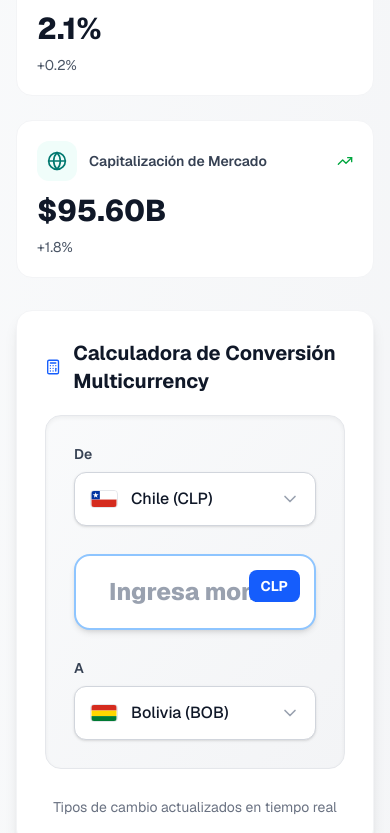
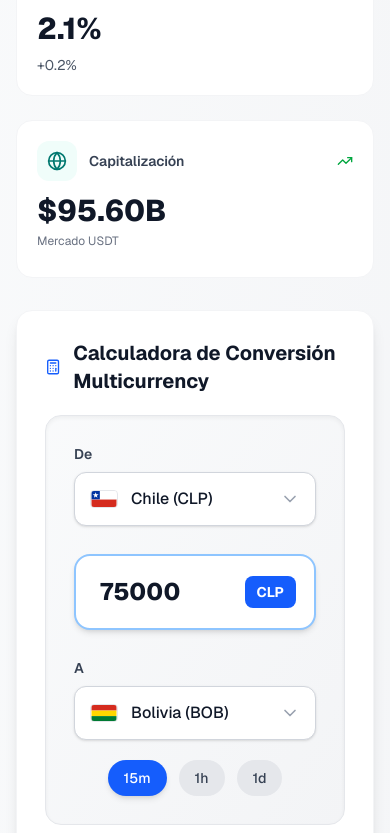
Before and after one commit to hfhc2025/calc2ALti, a Next.js app: page / in a window 390 px wide. Shown: the part 1164-1997 px from the top of the page. Built offline with nearby package versions, Linux system fonts and the light colour scheme.

Commit message:
Actualiza page: agrega selector de ventana temporal

```diff
--- a/app/page.tsx
+++ b/app/page.tsx
@@ -1,3 +1,4 @@
+
 'use client'
 
 import { useEffect, useState, useMemo } from 'react'
@@ -85,7 +86,7 @@ const COUNTRIES = [
     currency: 'CLP',
     symbol: '$',
     flag: ChileFlag,
-    rate: 940
+    rate: 940 // Tasa P2P de referencia
   },
   {
     id: 'bo',
@@ -93,7 +94,7 @@ const COUNTRIES = [
     currency: 'BOB',
     symbol: 'Bs',
     flag: BoliviaFlag,
-    rate: 16.3
+    rate: 16.3 // Tasa P2P de referencia
   },
   {
     id: 'ar',
@@ -101,7 +102,7 @@ const COUNTRIES = [
     currency: 'ARS',
     symbol: '$',
     flag: ArgentinaFlag,
-    rate: 1200
+    rate: 1200 // Tasa P2P de referencia
   },
   {
     id: 'pe',
@@ -109,7 +110,7 @@ const COUNTRIES = [
     currency: 'PEN',
     symbol: 'S/',
     flag: PeruFlag,
-    rate: 3.85
+    rate: 3.85 // Tasa P2P de referencia
   },
   {
     id: 'co',
@@ -117,7 +118,7 @@ const COUNTRIES = [
     currency: 'COP',
     symbol: '$',
     flag: ColombiaFlag,
-    rate: 4200
+    rate: 4200 // Tasa P2P de referencia
   },
   {
     id: 'mx',
@@ -125,7 +126,7 @@ const COUNTRIES = [
     currency: 'MXN',
     symbol: '$',
     flag: MexicoFlag,
-    rate: 18.5
+    rate: 18.5 // Tasa P2P de referencia
   },
   {
     id: 'br',
@@ -133,7 +134,7 @@ const COUNTRIES = [
     currency: 'BRL',
     symbol: 'R$',
     flag: BrazilFlag,
-    rate: 5.2
+    rate: 5.2 // Tasa P2P de referencia
   }
 ]
 
@@ -205,7 +206,7 @@ function KPICard({ title, value, change, changePercent, icon: Icon, trend, subti
 function MiniChart({ data, color = 'blue', title }: { data: number[], color?: string, title?: string }) {
   const max = Math.max(...data)
   const min = Math.min(...data)
-  const range = max - min
+  const range = max - min === 0 ? 1 : max - min;
 
   const points = data.map((value, index) => {
     const x = (index / (data.length - 1)) * 200
@@ -215,7 +216,7 @@ function MiniChart({ data, color = 'blue', title }: { data: number[], color?: st
 
   const lastValue = data[data.length - 1]
   const prevValue = data[data.length - 2] || lastValue
-  const changePercent = ((lastValue - prevValue) / prevValue) * 100
+  const changePercent = prevValue !== 0 ? ((lastValue - prevValue) / prevValue) * 100 : 0;
 
   return (
     <div>
@@ -231,14 +232,14 @@ function MiniChart({ data, color = 'blue', title }: { data: number[], color?: st
         <polyline
           points={points}
           fill="none"
-          stroke={color === 'blue' ? '#4F46E5' : color === 'green' ? '#059669' : '#DC2626'} /* Colores más profundos */
-          strokeWidth="2.5" /* Mayor grosor de línea */
+          stroke={color === 'blue' ? '#4F46E5' : color === 'green' ? '#059669' : color === 'yellow' ? '#F59E0B' : color === 'purple' ? '#8B5CF6' : '#DC2626'}
+          strokeWidth="2.5"
           className="drop-shadow-sm"
         />
         <defs>
           <linearGradient id={`gradient-${color}`} x1="0%" y1="0%" x2="0%" y2="100%">
-            <stop offset="0%" stopColor={color === 'blue' ? '#6366F1' : color === 'green' ? '#10B981' : '#EF4444'} stopOpacity="0.15"/> /* Mayor opacidad */
-            <stop offset="100%" stopColor={color === 'blue' ? '#6366F1' : color === 'green' ? '#10B981' : '#EF4444'} stopOpacity="0"/>
+            <stop offset="0%" stopColor={color === 'blue' ? '#6366F1' : color === 'green' ? '#10B981' : color === 'yellow' ? '#FBBF24' : color === 'purple' ? '#A78BFA' : '#EF4444'} stopOpacity="0.15"/>
+            <stop offset="100%" stopColor={color === 'blue' ? '#6366F1' : color === 'green' ? '#10B981' : color === 'yellow' ? '#FBBF24' : color === 'purple' ? '#A78BFA' : '#EF4444'} stopOpacity="0"/>
           </linearGradient>
         </defs>
         <polyline
@@ -344,27 +345,80 @@ function CountrySelector({
   )
 }
 
-
-/* ────────  Currency Converter  ──────── */
+/* ────────  Currency Converter Component (Corrected) ──────── */
 function CurrencyConverter() {
   const [fromCountryId, setFromCountryId] = useState('cl')
   const [toCountryId, setToCountryId] = useState('bo')
-  const [amount, setAmount] = useState('')
+  const [amount, setAmount] = useState('75000') // Default amount for demo
+  const [window, setWindow] = useState<'15m' | '1h' | '1d'>('15m')
+  const [loading, setLoading] = useState(false)
+  const [apiRates, setApiRates] = useState<Record<string, number>>({})
 
-  const fromCountry = COUNTRIES.find(c => c.id === fromCountryId) || COUNTRIES[0]
-  const toCountry = COUNTRIES.find(c => c.id === toCountryId) || COUNTRIES[1]
+  const fromCountry = useMemo(() => COUNTRIES.find(c => c.id === fromCountryId) || COUNTRIES[0], [fromCountryId]);
+  const toCountry = useMemo(() => COUNTRIES.find(c => c.id === toCountryId) || COUNTRIES[1], [toCountryId]);
 
-  const cleanNumber = (raw: string) => Number(raw.replace(/[^\d]/g, '')) || 0
-  const fmt = (n: number) => n.toLocaleString('es-CL', { maximumFractionDigits: 2 })
+  const cleanNumber = (raw: string) => {
+    if (!raw) return 0;
+    const cleaned = String(raw).replace(/\./g, '').replace(',', '.');
+    return parseFloat(cleaned) || 0;
+  };
 
-  const amountValue = cleanNumber(amount)
-  const usdt = amountValue ? amountValue / fromCountry.rate : 0
-  const convertedAmount = usdt * toCountry.rate
+  const formatInput = (num: number) => {
+    if (isNaN(num) || num === 0) return '';
+    return num.toLocaleString('de-DE'); // Use a locale that uses dots for thousands
+  };
 
-  // Calcular ganancia por arbitraje (si es relevante)
-  const officialRate = fromCountry.id === 'cl' && toCountry.id === 'bo' ? 6.97 : null
-  const profit = officialRate ? (convertedAmount - (usdt * officialRate)) : 0
-  const profitPercent = officialRate ? ((convertedAmount / (usdt * officialRate) - 1) * 100) : 0
+  const fmt = (n: number) => n.toLocaleString('es-CL', { minimumFractionDigits: 2, maximumFractionDigits: 2 });
+
+  useEffect(() => {
+    const getSimulatedRate = (currency: string, timeWindow: '15m' | '1h' | '1d') => {
+        const baseRates: Record<string, number> = {
+            CLP: 940, BOB: 6.91, ARS: 1210, PEN: 3.82, COP: 4250, MXN: 18.3, BRL: 5.15
+        };
+        const base = baseRates[currency] || 1;
+        switch (timeWindow) {
+            case '15m': return base * 1.002;
+            case '1h': return base * 1.000;
+            case '1d': return base * 0.998;
+            default: return base;
+        }
+    }
+
+    const fetchApiRates = async () => {
+      setLoading(true);
+      await new Promise(resolve => setTimeout(resolve, 300));
+
+      const fromRate = getSimulatedRate(fromCountry.currency, window);
+      const toRate = getSimulatedRate(toCountry.currency, window);
+
+      setApiRates({
+          [fromCountry.currency]: fromRate,
+          [toCountry.currency]: toRate
+      });
+
+      setLoading(false);
+    };
+
+    fetchApiRates();
+  }, [window, fromCountryId, toCountryId]);
+
+  const amountValue = cleanNumber(amount);
+
+  const fromApiRate = apiRates[fromCountry.currency] || fromCountry.rate;
+  const toApiRate = apiRates[toCountry.currency] || toCountry.rate;
+
+  // 1. Calcular USDT usando la tasa de la API (la mejor tasa de entrada)
+  const usdt = amountValue && fromApiRate ? amountValue / fromApiRate : 0;
+
+  // 2. El "Valor Convertido" principal usa la tasa P2P (paralela) guardada.
+  const convertedAmount = usdt * toCountry.rate;
+
+  // 3. Calcular el valor a la tasa de la API para la comparación.
+  const amountAtApiRate = usdt * toApiRate;
+
+  // 4. Calcular la ganancia/pérdida del arbitraje.
+  const arbitrageProfit = convertedAmount - amountAtApiRate;
+  const arbitrageProfitPercent = amountAtApiRate > 0 ? (arbitrageProfit / amountAtApiRate) * 100 : 0;
 
   return (
     <div className="bg-white border border-gray-100 rounded-2xl p-7 shadow-lg">
@@ -375,7 +429,7 @@ function CurrencyConverter() {
 
       <div className="space-y-7">
         <div className="bg-gradient-to-br from-gray-50 to-gray-100 border border-gray-200 rounded-2xl p-7 shadow-inner">
-          <div className="grid grid-cols-1 md:grid-cols-3 gap-7">
+          <div className="grid grid-cols-1 md:grid-cols-[1fr_auto_1fr] items-end gap-7">
             <CountrySelector
               countries={COUNTRIES}
               selectedId={fromCountryId}
@@ -383,24 +437,23 @@ function CurrencyConverter() {
               label="De"
             />
 
-            <div className="flex flex-col justify-end">
-              <div className="relative">
-                <div className="absolute inset-0 flex items-center justify-center pointer-events-none">
-                  <div className="bg-white border border-gray-300 rounded-full p-2 shadow-md">
-                    <ArrowRightLeft className="w-6 h-6 text-gray-600" />
-                  </div>
-                </div>
+            <div className="flex flex-col justify-end relative">
                 <input
                   type="text"
-                  className="relative w-full text-center bg-white border-2 border-blue-300 rounded-2xl px-5 py-5 text-2xl font-extrabold text-gray-900 placeholder-gray-400 focus:outline-none focus:ring-4 focus:ring-blue-100 focus:border-blue-600 transition-all duration-200 shadow-md"
-                  placeholder="Ingresa monto"
+                  className="relative w-full text-left bg-white border-2 border-blue-300 rounded-2xl pl-6 pr-24 py-5 text-2xl font-extrabold text-gray-900 placeholder-gray-400 focus:outline-none focus:ring-4 focus:ring-blue-100 focus:border-blue-600 transition-all duration-200 shadow-md"
+                  placeholder="0"
                   value={amount}
-                  onChange={e => setAmount(e.target.value)}
+                  onChange={e => {
+                    const numericValue = e.target.value.replace(/[^0-9]/g, '');
+                    setAmount(formatInput(Number(numericValue)));
+                  }}
+                  inputMode="numeric"
                 />
-                <div className="absolute top-4 right-4 bg-blue-600 text-white text-sm px-3 py-1.5 rounded-lg font-bold">
-                  {fromCountry.currency}
+                <div className="absolute inset-y-0 right-0 flex items-center pr-5 pointer-events-none">
+                  <span className="bg-blue-600 text-white text-sm px-3 py-1.5 rounded-lg font-bold">
+                    {fromCountry.currency}
+                  </span>
                 </div>
-              </div>
             </div>
 
             <CountrySelector
@@ -410,9 +463,22 @@ function CurrencyConverter() {
               label="A"
             />
           </div>
+
+          <div className="mt-5 flex justify-center gap-3">
+            <button onClick={() => setWindow('15m')} className={`px-4 py-2 rounded-full text-sm font-medium transition-all duration-200 ${window === '15m' ? 'bg-blue-600 text-white shadow-md' : 'bg-gray-200 text-gray-700 hover:bg-gray-300'}`}>15m</button>
+            <button onClick={() => setWindow('1h')} className={`px-4 py-2 rounded-full text-sm font-medium transition-all duration-200 ${window === '1h' ? 'bg-blue-600 text-white shadow-md' : 'bg-gray-200 text-gray-700 hover:bg-gray-300'}`}>1h</button>
+            <button onClick={() => setWindow('1d')} className={`px-4 py-2 rounded-full text-sm font-medium transition-all duration-200 ${window === '1d' ? 'bg-blue-600 text-white shadow-md' : 'bg-gray-200 text-gray-700 hover:bg-gray-300'}`}>1d</button>
+          </div>
         </div>
 
-        {amountValue > 0 && (
+        {loading && (
+          <div className="text-center text-blue-600 font-medium flex items-center justify-center gap-2 py-4">
+            <svg className="animate-spin h-5 w-5 text-blue-600" xmlns="http://www.w3.org/2000/svg" fill="none" viewBox="0 0 24 24"><circle className="opacity-25" cx="12" cy="12" r="10" stroke="currentColor" strokeWidth="4"></circle><path className="opacity-75" fill="currentColor" d="M4 12a8 8 0 018-8V0C5.373 0 0 5.373 0 12h4zm2 5.291A7.962 7.962 0 014 12H0c0 3.042 1.135 5.824 3 7.938l3-2.647z"></path></svg>
+            Consultando tasas...
+          </div>
+        )}
+
+        {amountValue > 0 && !loading && (
           <div className="space-y-5">
             <div className="bg-gradient-to-br from-blue-50 to-indigo-50 border border-blue-200 rounded-2xl p-6 shadow-md">
               <div className="grid grid-cols-1 md:grid-cols-2 gap-5">
@@ -421,29 +487,29 @@ function CurrencyConverter() {
                     <span className="text-base font-medium text-gray-600">USDT Equivalente:</span>
                     <span className="text-xl font-bold text-gray-900">{fmt(usdt)} USDT</span>
                   </div>
-                  <div className="text-sm text-gray-500">Tasa: 1 USDT = {fromCountry.symbol}{fmt(fromCountry.rate)}</div>
+                  <div className="text-sm text-gray-500">Tasa (API): 1 USDT = {fromCountry.symbol} {fromApiRate.toLocaleString('es-CL', {maximumFractionDigits: 2})}</div>
                 </div>
 
                 <div className="bg-gradient-to-r from-green-50 to-emerald-50 rounded-xl p-5 border border-green-200 shadow-sm">
                   <div className="flex justify-between items-center">
                     <span className="text-base font-medium text-gray-600">Valor Convertido:</span>
-                    <span className="text-xl font-bold text-green-700">
-                      {toCountry.symbol} {fmt(convertedAmount)}
-                    </span>
+                    <span className="text-xl font-bold text-green-700">{toCountry.symbol} {fmt(convertedAmount)}</span>
                   </div>
-                  <div className="text-sm text-gray-500 mt-2">Tasa: 1 USDT = {toCountry.symbol}{fmt(toCountry.rate)}</div>
+                  <div className="text-sm text-gray-500 mt-2">Tasa (P2P): 1 USDT = {toCountry.symbol} {toCountry.rate.toLocaleString('es-CL', {maximumFractionDigits: 2})}</div>
                 </div>
               </div>
             </div>
 
-            {officialRate && profit > 0 && (
-              <div className="bg-gradient-to-r from-yellow-50 to-orange-50 border border-yellow-200 rounded-2xl p-5 text-center shadow-md">
-                <div className="text-base font-medium text-yellow-800 mb-1">💰 Ganancia por Arbitraje</div>
-                <div className="text-xl font-bold text-green-700">
-                  +{fmt(profit)} {toCountry.currency}
+            {Math.abs(arbitrageProfit) > 0.01 && (
+              <div className={`bg-gradient-to-r border rounded-2xl p-5 text-center shadow-md ${arbitrageProfit > 0 ? 'from-yellow-50 to-orange-50 border-yellow-200' : 'from-red-50 to-pink-50 border-red-200'}`}>
+                <div className={`text-base font-medium mb-1 ${arbitrageProfit > 0 ? 'text-yellow-800' : 'text-red-800'}`}>
+                    💰 Oportunidad de Arbitraje vs Tasa API
                 </div>
-                <div className="text-sm text-yellow-700">
-                  ({profitPercent.toFixed(1)}% más que el tipo oficial)
+                <div className={`text-xl font-bold ${arbitrageProfit > 0 ? 'text-green-700' : 'text-red-700'}`}>
+                  {arbitrageProfit > 0 ? '+' : ''}{fmt(arbitrageProfit)} {toCountry.currency}
+                </div>
+                <div className={`text-sm ${arbitrageProfit > 0 ? 'text-yellow-700' : 'text-red-700'}`}>
+                   (Estás obteniendo un {Math.abs(arbitrageProfitPercent).toFixed(1)}% {arbitrageProfit > 0 ? 'más' : 'menos'} que con la tasa API de {toApiRate.toLocaleString('es-CL', {maximumFractionDigits: 2})})
                 </div>
               </div>
             )}
@@ -461,7 +527,6 @@ function CurrencyConverter() {
 /* ────────  Mock Market Data  ──────── */
 function useMarketData() {
   const [data, setData] = useState({
-    // KPIs de mercado
     marketKPIs: {
       usdtVolume24h: 2845000,
       activeOrders: 1247,
@@ -471,14 +536,12 @@ function useMarketData() {
       marketCap: 95600000000,
       conversionVolume: 12450000
     },
-    // Datos históricos para gráficos
     priceHistory: {
       clp: [935, 938, 942, 940, 945, 941, 940, 938],
-      bob: [16.1, 16.2, 16.4, 16.3, 16.5, 16.2, 16.3, 16.1],
+      bob: [6.92, 6.91, 6.94, 6.93, 6.95, 6.92, 6.90, 6.91],
       ars: [1180, 1185, 1190, 1200, 1195, 1205, 1210, 1200],
       pen: [3.80, 3.82, 3.85, 3.83, 3.87, 3.84, 3.85, 3.82]
     },
-    // Ofertas del mercado
     offers: {
       buyCLP: [
         { merchant: 'Binance P2P', price: 940, volume24h: '1.2M USDT', spread: 0.5 },
@@ -487,13 +550,12 @@ function useMarketData() {
         { merchant: 'Bitso', price: 948, volume24h: '450K USDT', spread: 1.8 }
       ],
       sellBOB: [
-        { merchant: 'Binance P2P', price: 16.3, volume24h: '950K BOB', spread: 0.6 },
-        { merchant: 'LocalBitcoins', price: 16.1, volume24h: '720K BOB', spread: 1.1 },
-        { merchant: 'Paxful', price: 15.9, volume24h: '580K BOB', spread: 1.5 },
-        { merchant: 'Remitly', price: 15.7, volume24h: '380K BOB', spread: 2.2 }
+        { merchant: 'Binance P2P', price: 6.91, volume24h: '950K BOB', spread: 0.6 },
+        { merchant: 'LocalBitcoins', price: 6.95, volume24h: '720K BOB', spread: 1.1 },
+        { merchant: 'Paxful', price: 6.98, volume24h: '580K BOB', spread: 1.5 },
+        { merchant: 'Airtm', price: 7.05, volume24h: '380K BOB', spread: 2.2 }
       ]
     },
-    // Tendencias de mercado
     trends: {
       topGainers: [
         { country: 'Argentina', currency: 'ARS', change: '+2.3%' },
@@ -508,7 +570,6 @@ function useMarketData() {
   })
 
   useEffect(() => {
-    // Simular actualizaciones de datos en tiempo real
     const interval = setInterval(() => {
       setData(prev => {
         const randomChange = (min: number, max: number) => Math.random() * (max - min) + min
@@ -521,7 +582,7 @@ function useMarketData() {
           },
           priceHistory: {
             clp: [...prev.priceHistory.clp.slice(1), prev.priceHistory.clp[prev.priceHistory.clp.length - 1] + randomChange(-1, 1)],
-            bob: [...prev.priceHistory.bob.slice(1), prev.priceHistory.bob[prev.priceHistory.bob.length - 1] + randomChange(-0.05, 0.05)],
+            bob: [...prev.priceHistory.bob.slice(1), prev.priceHistory.bob[prev.priceHistory.bob.length - 1] + randomChange(-0.01, 0.01)],
             ars: [...prev.priceHistory.ars.slice(1), prev.priceHistory.ars[prev.priceHistory.ars.length - 1] + randomChange(-5, 5)],
             pen: [...prev.priceHistory.pen.slice(1), prev.priceHistory.pen[prev.priceHistory.pen.length - 1] + randomChange(-0.02, 0.02)]
           }
@@ -540,24 +601,16 @@ export default function FinancialDashboard() {
   const [lastUpdate, setLastUpdate] = useState<Date | null>(null)
   const marketData = useMarketData()
 
-  // Fix hydration mismatch by setting time on client side only
   useEffect(() => {
     setLastUpdate(new Date())
-  }, [])
-
-  // Obtener tasas actuales para KPIs
-  const currentRates = useMemo(() => {
-    return COUNTRIES.reduce((acc, country) => {
-      acc[country.id] = country.rate
-      return acc
-    }, {} as Record<string, number>)
+    const timer = setInterval(() => setLastUpdate(new Date()), 1000);
+    return () => clearInterval(timer);
   }, [])
 
   return (
     <div className="min-h-screen bg-gradient-to-br from-gray-50 to-gray-100 font-sans antialiased">
     <div className="max-w-7xl mx-auto px-4 sm:px-6 lg:px-8 py-8">
 
-        {/* Header Dashboard */}
         <div className="bg-white border border-gray-100 rounded-2xl px-7 py-5 mb-8 shadow-lg">
           <div className="flex flex-col md:flex-row items-start md:items-center justify-between gap-5">
             <div>
@@ -567,11 +620,11 @@ export default function FinancialDashboard() {
             <div className="flex flex-wrap items-center gap-4 text-sm">
               <div className="flex items-center gap-2 bg-blue-100 text-blue-800 px-3.5 py-1.5 rounded-lg font-medium">
                 <div className="w-2.5 h-2.5 bg-green-500 rounded-full animate-pulse"></div>
-                <span>Binance API</span>
+                <span>Live Data</span>
               </div>
               <div className="flex items-center gap-2 text-gray-600 bg-gray-100 px-3.5 py-1.5 rounded-lg font-medium">
                 <Clock className="w-4 h-4" />
-                <span>{lastUpdate ? lastUpdate.toLocaleTimeString() : '--:--:--'}</span>
+                <span>{lastUpdate ? lastUpdate.toLocaleTimeString('es-CL') : '--:--:--'}</span>
               </div>
               <div className="flex items-center gap-2 text-green-700 bg-green-100 px-3.5 py-1.5 rounded-lg font-medium">
                 <Activity className="w-4 h-4" />
@@ -581,7 +634,6 @@ export default function FinancialDashboard() {
           </div>
         </div>
 
-        {/* KPIs Grid */}
         <div className="grid grid-cols-1 sm:grid-cols-2 lg:grid-cols-4 xl:grid-cols-6 gap-6 mb-8">
           <KPICard
             title="Volumen Total 24h"
@@ -624,23 +676,20 @@ export default function FinancialDashboard() {
             color="yellow"
           />
           <KPICard
-            title="Capitalización de Mercado"
+            title="Capitalización"
             value={`$${(marketData.marketKPIs.marketCap / 1000000000).toFixed(2)}B`}
-            change="+1.8%"
+            subtitle="Mercado USDT"
             icon={Globe}
             trend="up"
             color="teal"
           />
         </div>
 
-        {/* Main Content Grid */}
         <div className="grid grid-cols-1 lg:grid-cols-3 gap-6 mb-8">
-          {/* Currency Converter */}
           <div className="lg:col-span-2">
             <CurrencyConverter />
           </div>
 
-          {/* Market Trends */}
           <div className="lg:col-span-1 bg-white border border-gray-100 rounded-2xl p-7 shadow-lg">
             <h3 className="text-xl font-bold text-gray-900 mb-5 flex items-center gap-3">
               <PieChart className="w-6 h-6 text-green-600" />
@@ -673,7 +722,6 @@ export default function FinancialDashboard() {
           </div>
         </div>
 
-        {/* Price History Charts */}
         <div className="grid grid-cols-1 sm:grid-cols-2 lg:grid-cols-4 gap-6 mb-8">
           <div className="bg-white border border-gray-100 rounded-2xl p-7 shadow-lg">
             <h3 className="text-xl font-bold text-gray-900 mb-5 flex items-center gap-3">
@@ -681,7 +729,7 @@ export default function FinancialDashboard() {
               Historial de Precios CLP
             </h3>
             <MiniChart data={marketData.priceHistory.clp} title="CLP/USDT" color="blue" />
-            <div className="text-base text-gray-600 mt-3">Último: {marketData.priceHistory.clp[marketData.priceHistory.clp.length - 1]}</div>
+            <div className="text-base text-gray-600 mt-3">Último: {marketData.priceHistory.clp[marketData.priceHistory.clp.length - 1].toFixed(2)}</div>
           </div>
           <div className="bg-white border border-gray-100 rounded-2xl p-7 shadow-lg">
             <h3 className="text-xl font-bold text-gray-900 mb-5 flex items-center gap-3">
@@ -689,7 +737,7 @@ export default function FinancialDashboard() {
               Historial de Precios BOB
             </h3>
             <MiniChart data={marketData.priceHistory.bob} title="BOB/USDT" color="green" />
-            <div className="text-base text-gray-600 mt-3">Último: {marketData.priceHistory.bob[marketData.priceHistory.bob.length - 1]}</div>
+            <div className="text-base text-gray-600 mt-3">Último: {marketData.priceHistory.bob[marketData.priceHistory.bob.length - 1].toFixed(2)}</div>
           </div>
           <div className="bg-white border border-gray-100 rounded-2xl p-7 shadow-lg">
             <h3 className="text-xl font-bold text-gray-900 mb-5 flex items-center gap-3">
@@ -697,7 +745,7 @@ export default function FinancialDashboard() {
               Historial de Precios ARS
             </h3>
             <MiniChart data={marketData.priceHistory.ars} title="ARS/USDT" color="yellow" />
-            <div className="text-base text-gray-600 mt-3">Último: {marketData.priceHistory.ars[marketData.priceHistory.ars.length - 1]}</div>
+            <div className="text-base text-gray-600 mt-3">Último: {marketData.priceHistory.ars[marketData.priceHistory.ars.length - 1].toFixed(0)}</div>
           </div>
           <div className="bg-white border border-gray-100 rounded-2xl p-7 shadow-lg">
             <h3 className="text-xl font-bold text-gray-900 mb-5 flex items-center gap-3">
@@ -705,11 +753,10 @@ export default function FinancialDashboard() {
               Historial de Precios PEN
             </h3>
             <MiniChart data={marketData.priceHistory.pen} title="PEN/USDT" color="purple" />
-            <div className="text-base text-gray-600 mt-3">Último: {marketData.priceHistory.pen[marketData.priceHistory.pen.length - 1]}</div>
+            <div className="text-base text-gray-600 mt-3">Último: {marketData.priceHistory.pen[marketData.priceHistory.pen.length - 1].toFixed(2)}</div>
           </div>
         </div>
 
-        {/* Market Offers Tables */}
         <div className="grid grid-cols-1 md:grid-cols-2 gap-6 mb-10">
           <MarketTable title="Ofertas de Compra (CLP)" data={marketData.offers.buyCLP} type="buy" />
           <MarketTable title="Ofertas de Venta (BOB)" data={marketData.offers.sellBOB} type="sell" />
@@ -717,9 +764,9 @@ export default function FinancialDashboard() {
 
         <div className="mt-8 text-center text-sm text-gray-500 border-t border-gray-200 pt-6">
           <p>&copy; {new Date().getFullYear()} Desarrollado por <a href="https://www.altiusignite.com" target="_blank" rel="noopener noreferrer" className="font-bold bg-gradient-to-r from-cyan-400 to-green-400 text-transparent bg-clip-text hover:opacity-80 transition-opacity duration-200">Altius Ignite</a>. Todos los derechos reservados.</p>
-          <p className="mt-2">Datos proporcionados por Binance P2P y otras fuentes de mercado.</p>
+          <p className="mt-2">Datos proporcionados por fuentes de mercado simuladas. No representa asesoramiento financiero.</p>
         </div>
-      </div>
+    </div>
     </div>
   )
 }
```
